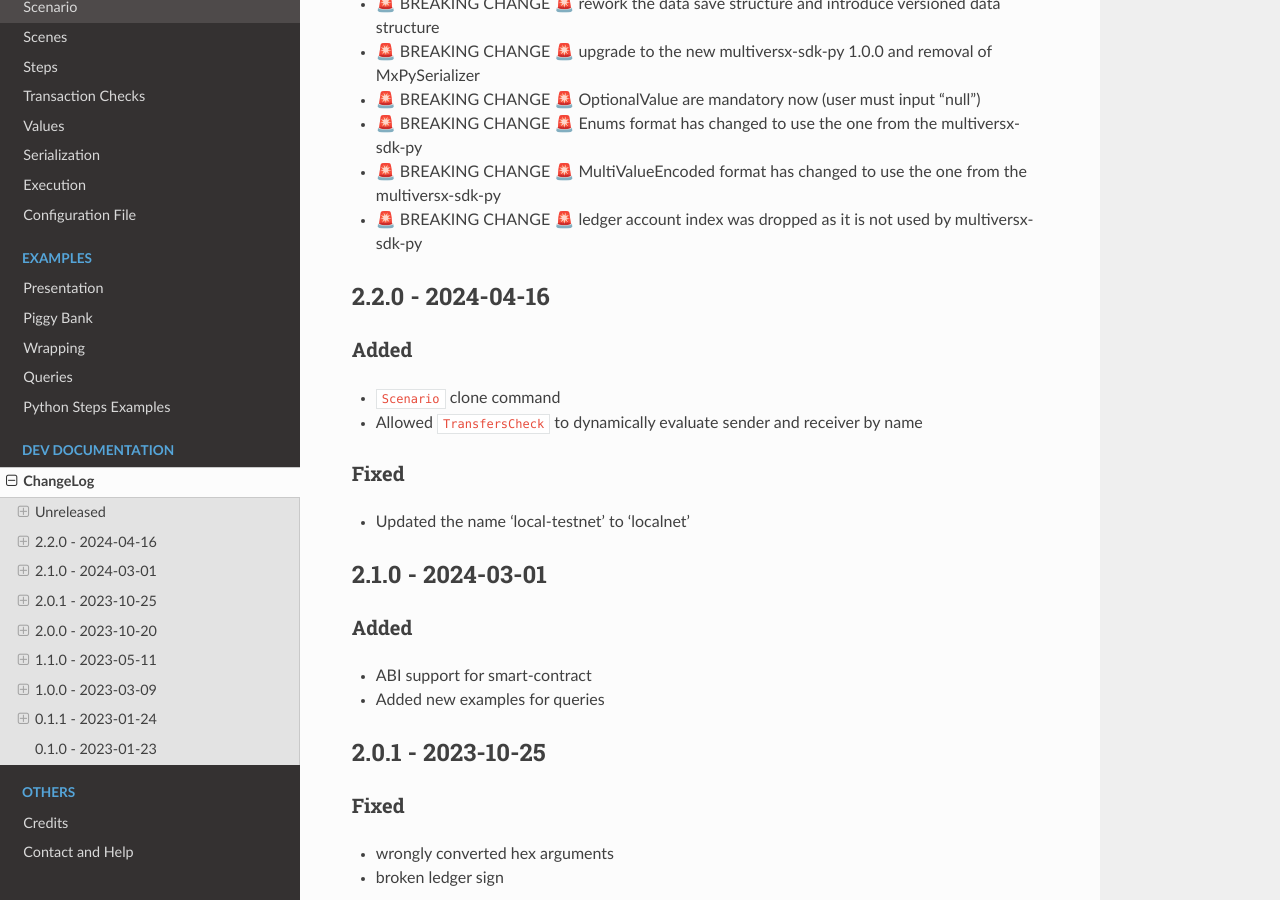
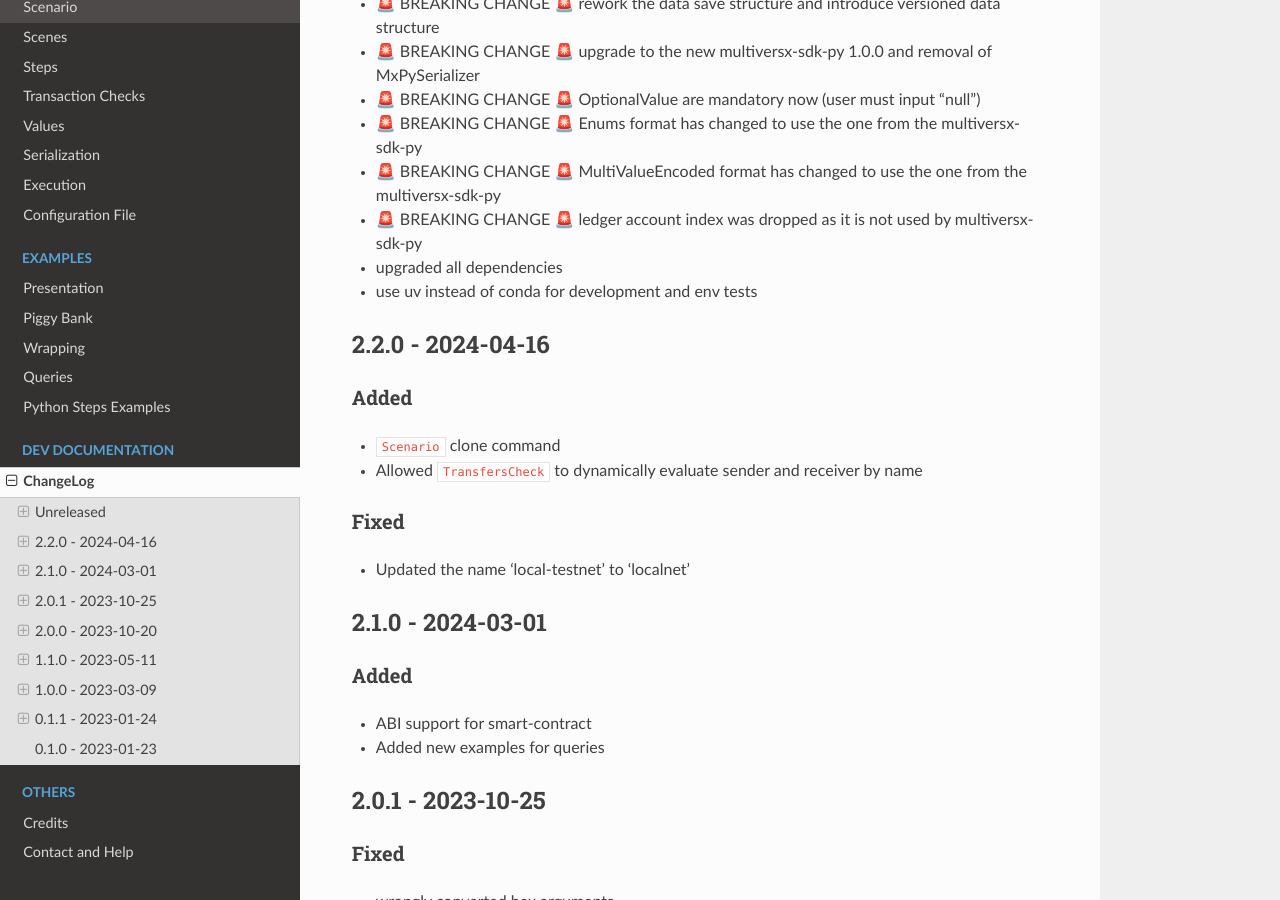
Before and after one commit to Catenscia/MxOps, a Sphinx documentation site: the page built from docs/source/dev_documentation/changelog.md, in a window 1280 px wide and 900 px high, scrolled down 1061 px. Built offline with Sphinx 7.4.7 and the Read the Docs theme 3.1.0, drawn with Linux system fonts in a browser that asks for light colours.

Commit message:
docs: changelogs

```diff
--- a/docs/dictionary/custom_wordlist.txt
+++ b/docs/dictionary/custom_wordlist.txt
@@ -12,6 +12,7 @@ Catenscia
 ChangeLog
 composability
 composable
+conda
 config
 configparser
 cli
@@ -51,5 +52,6 @@ StackOverflow
 stackoverflow
 td
 th
+uv
 VScode
 wasm
--- a/docs/source/dev_documentation/changelog.md
+++ b/docs/source/dev_documentation/changelog.md
@@ -37,6 +37,8 @@
 - 🚨 BREAKING CHANGE 🚨 Enums format has changed to use the one from the multiversx-sdk-py
 - 🚨 BREAKING CHANGE 🚨 MultiValueEncoded format has changed to use the one from the multiversx-sdk-py
 - 🚨 BREAKING CHANGE 🚨 ledger account index was dropped as it is not used by multiversx-sdk-py
+- upgraded all dependencies
+- use uv instead of conda for development and env tests
 
 
 ## 2.2.0 - 2024-04-16
```
